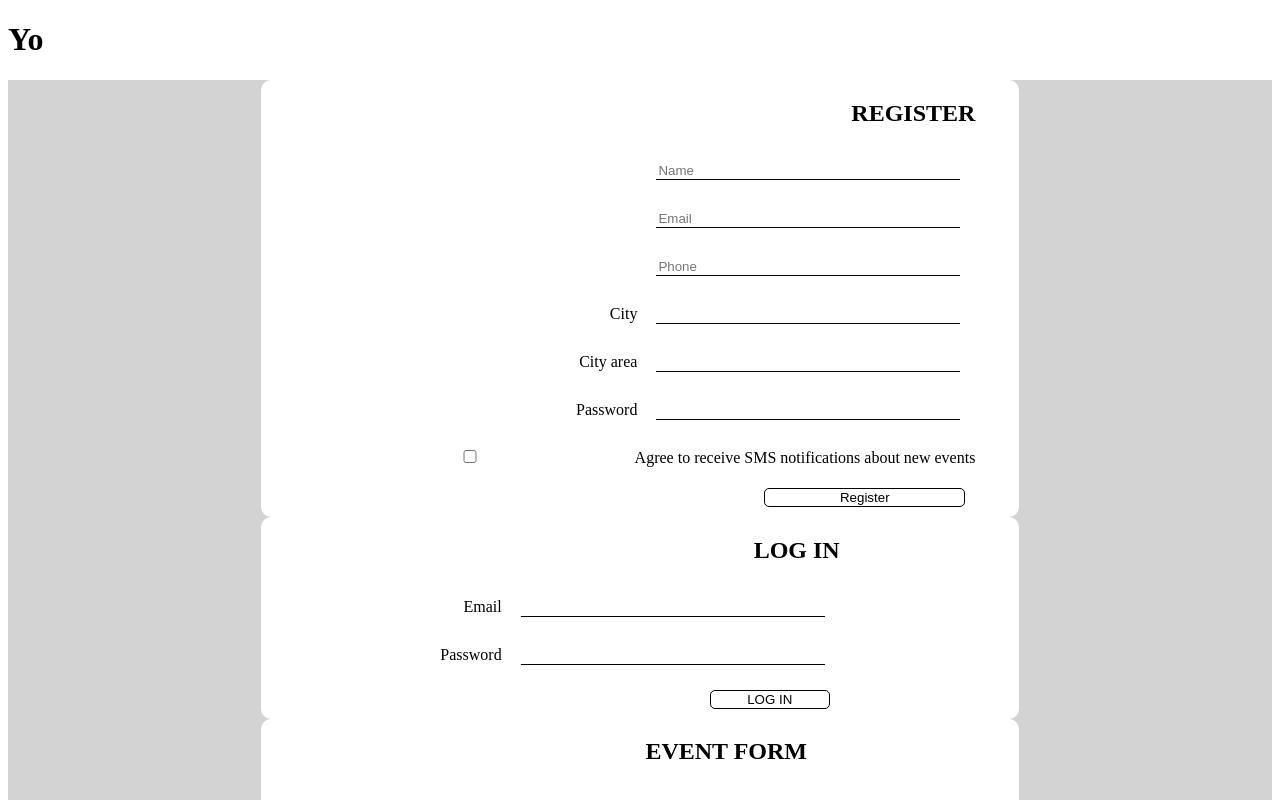
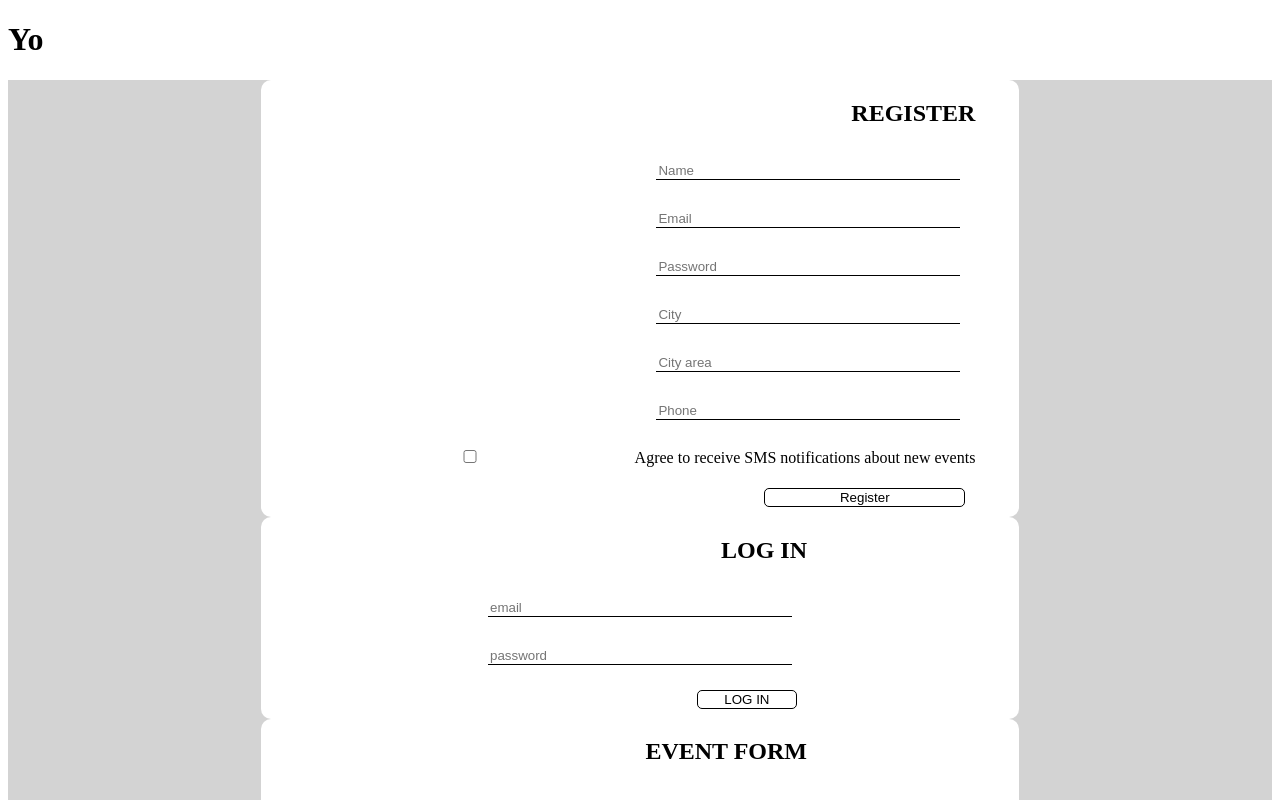
Before and after one commit to Gabriellji/twilio-hackathon, a React (Create React App) app in the folder frontend/: page / in a window 1280 px wide. Shown: the top 800 px of the page. Built offline with nearby package versions, Linux system fonts and the light colour scheme.

Commit message:
3forms need styling

```diff
--- a/frontend/src/components/eventForm/EventForm.js
+++ b/frontend/src/components/eventForm/EventForm.js
@@ -21,7 +21,7 @@ const EventForm = () => {
 
     console.log(details);
     // let response = await fetch(
-    //   `http://localhost:8080/register`,
+    //   `http://localhost:5000/eventForm`,
 
     //   {
     //     method: "POST",
--- a/frontend/src/components/logInForm/LogInForm.js
+++ b/frontend/src/components/logInForm/LogInForm.js
@@ -17,7 +17,7 @@ const LogInForm = () => {
 
     console.log(details);
     // let response = await fetch(
-    //   `http://localhost:8080/register`,
+    //   `http://localhost:5000/auth`,
 
     //   {
     //     method: "POST",
@@ -36,14 +36,10 @@ const LogInForm = () => {
     <SendMessageWrapper>
       {sentMessage ? (
         <div>
-          {sentMessage === "SENT" && (
-            <p>HERE WE SEE MAIN MAP SECTION</p>
-          )}
-          {sentMessage === "ERROR" && (
-            <p>SOMETHING WENT WRONG</p>
-          )}
+          {sentMessage === "SENT" && <p>HERE WE SEE MAIN MAP SECTION</p>}
+          {sentMessage === "ERROR" && <p>SOMETHING WENT WRONG</p>}
           <button onClick={() => setSentMessage(false)}>
-          TRY AGAIN PLEASE
+            TRY AGAIN PLEASE
           </button>
         </div>
       ) : (
@@ -52,13 +48,16 @@ const LogInForm = () => {
             <h2>LOG IN</h2>
 
             <Email>
-              <label htmlFor="email">Email </label>
-              <input type="email" id="email" required />
+              <input type="email" id="email" placeholder="email" required />
             </Email>
 
             <NameSection>
-              <label htmlFor="password">Password </label>
-              <input type="text" id="password" required />
+              <input
+                type="text"
+                id="password"
+                placeholder="password"
+                required
+              />
             </NameSection>
 
             <button type="submit">{status}</button>
--- a/frontend/src/components/registerForm/RegisterForm.js
+++ b/frontend/src/components/registerForm/RegisterForm.js
@@ -16,7 +16,6 @@ const RegisterForm = () => {
     console.log(smsNotification);
   };
 
-
   const handleSubmit = async (e) => {
     e.preventDefault();
     setStatus("Registering...");
@@ -34,7 +33,7 @@ const RegisterForm = () => {
 
     console.log(details);
     // let response = await fetch(
-    //   `http://localhost:8080/register`,
+    //   `http://localhost:5000/register`,
 
     //   {
     //     method: "POST",
@@ -68,39 +67,38 @@ const RegisterForm = () => {
           <form onSubmit={handleSubmit}>
             <h2>REGISTER</h2>
             <NameSection>
-
-              <input type="text" id="name" placeholder='Name' required />
+              <input type="text" id="name" placeholder="Name" required />
             </NameSection>
             <Email>
-
-              <input type="email" id="email" placeholder='Email' required />
+              <input type="email" id="email" placeholder="Email" required />
             </Email>
 
             <NameSection>
-
-              <input type="phone" id="phone" placeholder='Phone' required />
+              <input
+                type="text"
+                id="password"
+                placeholder="Password"
+                required
+              />
             </NameSection>
 
             <NameSection>
-              <label htmlFor="city">City </label>
-              <input type="text" id="city" required />
+              <input type="text" id="city" placeholder="City" required />
             </NameSection>
             <NameSection>
-              <label htmlFor="cityArea">City area </label>
-              <input type="text" id="cityArea" />
-            </NameSection>
-            <NameSection>
-              <label htmlFor="password">Password </label>
-              <input type="text" id="password" required />
+              <input type="text" id="cityArea" placeholder="City area" />
             </NameSection>
 
+            <NameSection>
+              <input type="phone" id="phone" placeholder="Phone" required />
+            </NameSection>
             <NameSection>
               <input
                 type="checkbox"
                 id="check1"
                 onChange={handleSmsNotification}
               />
-              <label for="check1">
+              <label htmlFor="check1">
                 Agree to receive SMS notifications about new events{" "}
               </label>
             </NameSection>
```
